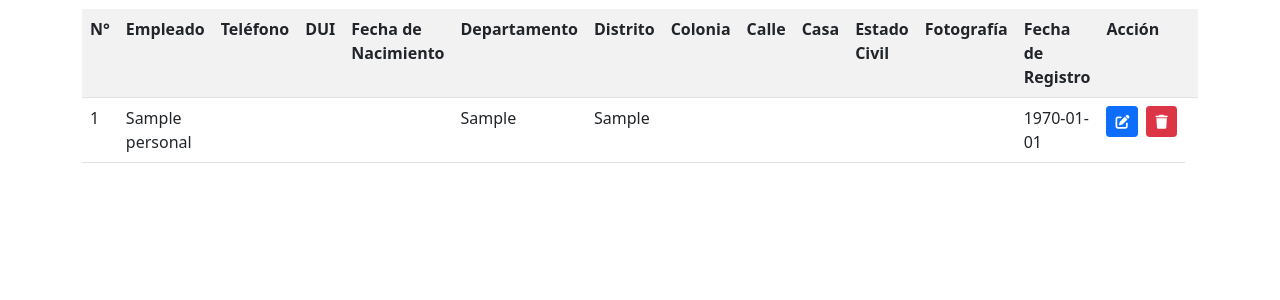
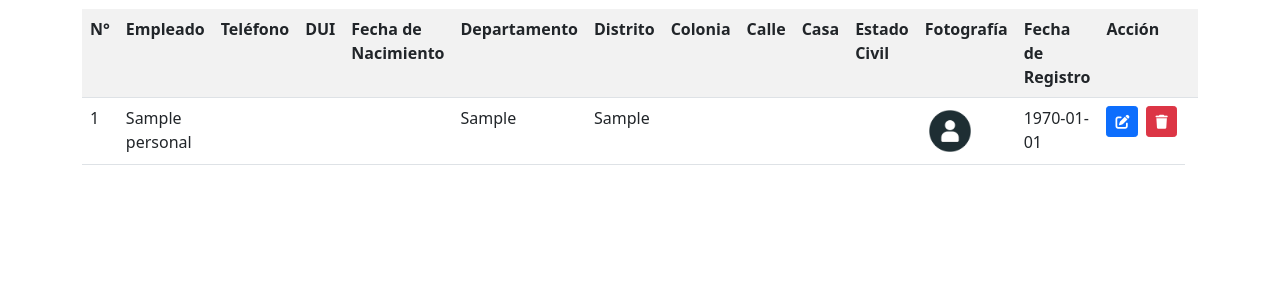
Before and after one commit to cruzjeff225/appRecursosHumanos, a PHP site: page /personal.php in a window 1280 px wide. Shown: the part 197-497 px from the top of the page. Run offline with PHP 8.4, Linux system fonts and the light colour scheme; the visitor is signed in with stand-in values (Sample User, id 1); tables that the repository leaves empty or names only in its code hold one stand-in row (values such as "Sample post"); data that the repository does not hold is empty.

Commit message:
fix(employees): show default image for missing employee photos

```diff
--- a/views/personal.php
+++ b/views/personal.php
@@ -78,7 +78,11 @@ include_once '../config/config.php';
                     <td><?php echo $lista['calleResidencia'] ?></td>
                     <td><?php echo $lista['casaResidencia'] ?></td>
                     <td><?php echo $lista['estadoCivil'] ?></td>
-                    <td><?php echo $lista['fotografía'] ?></td>
+                    <td>
+                        <img src="../img/user.png" alt="Fotografía de <?php echo $lista['nombre'] ?>"
+                        style="width: 50px; height: 50px;"
+                        width="50px" height="50px">
+                    </td>
                     <!-- Formatear la fecha de registro -->
                     <td><?php echo date ('Y-m-d', strtotime($lista['fechaRegistro'])) ?></td>
                     <td>
```
Also changed, not shown: img/user.png (added).
